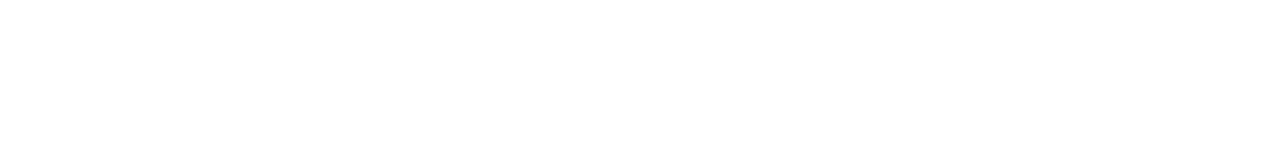
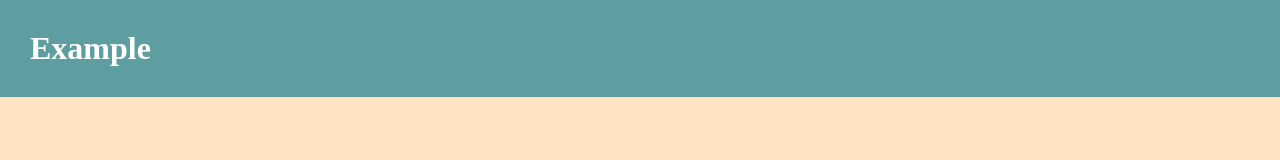
Before and after one commit to SIMONGU30/introduccion-programacion-, a plain HTML site: page codigos/clase 1/index.html in a window 1280 px wide. Drawn offline with Linux system fonts and the light colour scheme.

Commit message:
ultimas modificaciones dia 1

```diff
--- a/codigos/clase 1/index.html
+++ b/codigos/clase 1/index.html
@@ -5,8 +5,12 @@
     <meta http-equiv="X-UA-Compatible" content="IE=edge">
     <meta name="viewport" content="width=device-width, initial-scale=1.0">
     <title>Document</title>
+    <link rel="stylesheet" href="style.css">
 </head>
 <body>
+     <header>
+            <h1>Example</h1>
+        </header>
 
 </body>
 </html>
--- /dev/null
+++ b/codigos/clase 1/style.css
@@ -0,0 +1,19 @@
+*{
+    margin: 0;
+    padding: 0;
+}
+
+body{
+    background-color: bisque;
+}
+
+header{
+    background-color: cadetblue;
+    padding: 30px;
+
+}
+
+h1{
+
+    color: white;
+}
```
